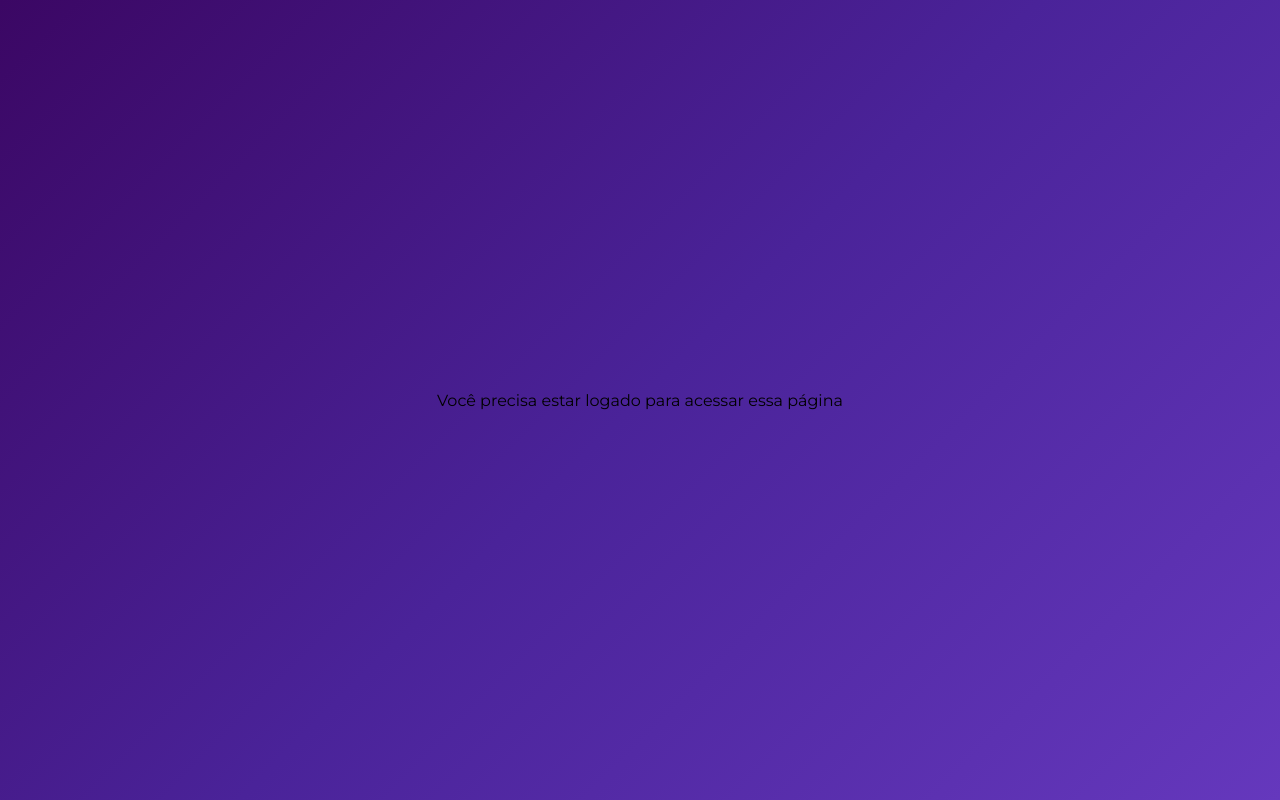
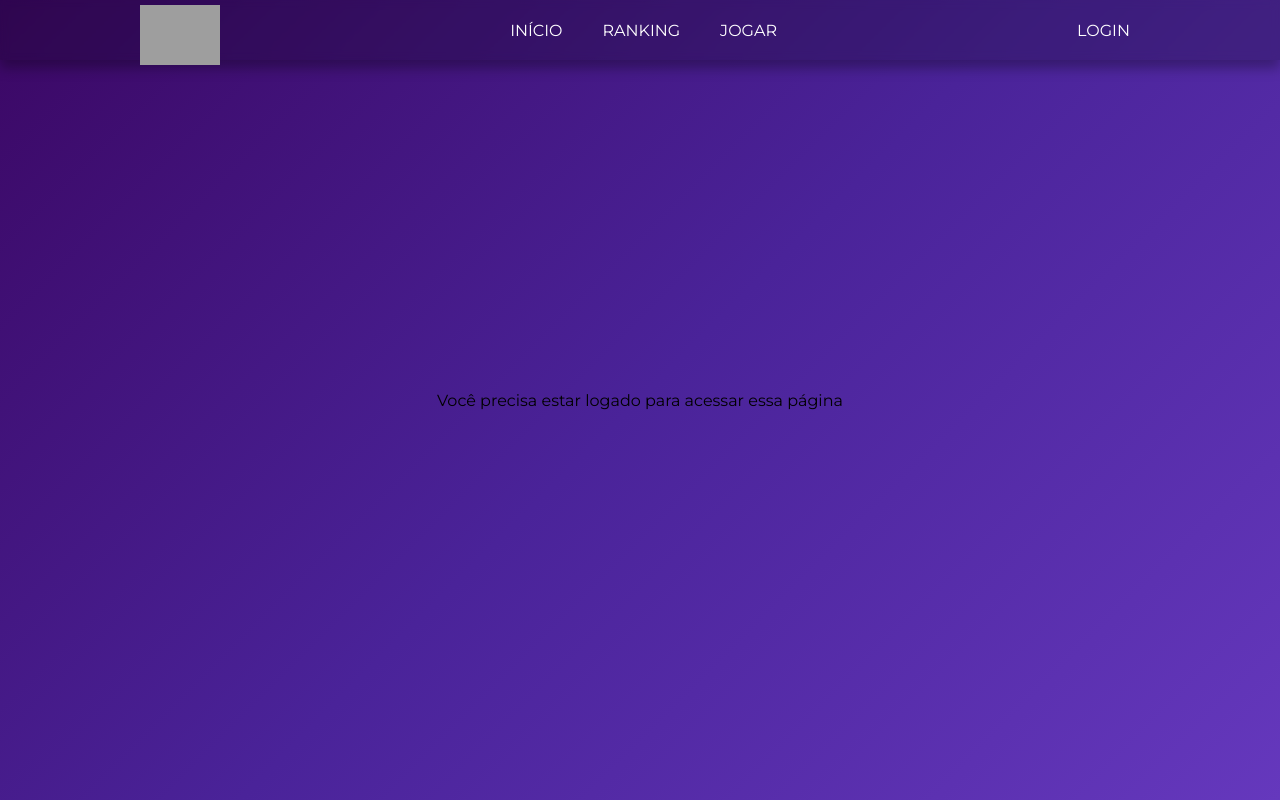
Before and after one commit to 4tevoo/projeto-em-grupo-react-web-geowatch2, a React (Vite) app: page /perfil in a window 1280 px wide. Built offline with nearby package versions, Linux system fonts and the light colour scheme; no server answers; grey boxes are pictures that could not be loaded.

Commit message:
feat: adiciona header

```diff
--- a/package.json
+++ b/package.json
@@ -14,6 +14,7 @@
     "leaflet": "^1.9.4",
     "react": "^19.0.0-rc.1",
     "react-dom": "^19.0.0-rc.1",
+    "react-icons": "^5.6.0",
     "react-leaflet": "^5.0.0-rc.2",
     "react-router": "^7.17.0",
     "react-toastify": "^11.1.0",
--- /dev/null
+++ b/src/components/Header/index.jsx
@@ -0,0 +1,61 @@
+import { DropdownItem, DropdownLinkItem, DropDownLogout, DropdownMenu, HeaderContainer, ImgLogo, Logo, MenuHeader, ProfileBotao, ProfileContainer, SetaDropDown, TituloLogo, TituloUsuario } from "./style";
+import LogoImg from "../../assets/logo.png"
+import { Link } from "react-router";
+import { useAuth } from "../../context/AuthContext";
+import { useState } from "react";
+import { RiLogoutBoxLine } from "react-icons/ri";
+import { IoSettingsOutline } from "react-icons/io5";
+
+export const Header = () =>{
+    const {usuario, loading, logout} = useAuth();
+    const [dropAberto, setDropAberto] = useState(false);
+
+    return(
+        <>
+        <HeaderContainer>
+            <Logo>
+                <ImgLogo src={LogoImg}/>
+            </Logo>
+
+            <MenuHeader>
+                <Link to="/main">Início</Link>
+                <Link to="/ranking">Ranking</Link>
+                <Link to="/geowatch2">Jogar</Link>
+            </MenuHeader>
+
+        {usuario && (
+            <ProfileContainer>
+                <ProfileBotao onClick={() => setDropAberto(!dropAberto)} >
+                    <img src={usuario.avatarURL}/>
+                    <TituloUsuario>{usuario.nome}</TituloUsuario>
+                    <SetaDropDown aberto={dropAberto}>▼</SetaDropDown>
+                </ProfileBotao>
+                {dropAberto && (
+                    <DropdownMenu>
+                        <li>
+                        <DropdownLinkItem to="/perfil"> Perfil</DropdownLinkItem>
+                        </li>
+                        <li>
+                        <DropdownItem disabled title="Em breve">
+                            Configurações <IoSettingsOutline />
+                        </DropdownItem>
+                        </li>
+                        <li>
+                        <DropDownLogout onClick={logout}>
+                            <RiLogoutBoxLine /> Sair
+                        </DropDownLogout>
+                        </li>
+                    </DropdownMenu>
+                    )}
+            </ProfileContainer>
+            )}
+            {!usuario && (
+                        <MenuHeader>
+                            <Link to="/login">LOGIN</Link>
+                        </MenuHeader>
+            )}
+
+        </HeaderContainer>
+        </>
+    )
+}
--- /dev/null
+++ b/src/components/Header/style.jsx
@@ -0,0 +1,195 @@
+import styled from "styled-components";
+import { Link } from "react-router";
+
+export const HeaderContainer = styled.header`
+    width: 100vw;
+    height: 60px;
+    background-color: rgba(0, 0, 0, 0.2);
+    backdrop-filter: blur(4px);
+    box-sizing: border-box;
+    position: fixed;
+    top: 0;
+    left: 0;
+    z-index: 1000;
+    display: flex;
+    align-items: center;
+    justify-content: space-around;
+    // padding-left: 20px;
+    box-shadow: 0 8px 12px 0 rgba(0, 0, 0, 0.3);
+    font-family: "Montserrat";
+`
+
+export const Logo = styled.div`
+    height: 100%;
+    overflow: hidden;
+    display: flex;
+    align-items: center;
+    gap: 2px;
+    margin-top: 10px;
+`
+export const ImgLogo = styled.img`
+    height: 100%;
+`
+export const TituloLogo = styled.span`
+    color: #ffffff;
+    font-weight: bold;
+`
+
+export const MenuHeader = styled.nav`
+    display: flex;
+    gap: 20px;
+    font-size: 1rem;
+
+    a{
+        text-decoration: none;
+        color: #ffffff;
+        text-transform: uppercase;
+        transition: 0.3s ease-in-out;
+        padding: 10px;
+        border-radius: 8px;
+        display: flex;
+        justify-content: center;
+        align-items: center;
+        &:hover{
+            background-color: rgba(255, 255, 255, 0.1);
+        }
+    }
+`
+
+export const ProfileContainer = styled.div`
+    position: relative;
+`
+
+export const ProfileBotao = styled.button`
+    display: flex;
+    align-items: center;
+    gap: 10px;
+    background: transparent;
+    border: none;
+    color: #ffffff;
+    cursor: pointer;
+    padding: 8px 12px;
+    border-radius: 8px;
+    transition: background 0.2s;
+
+    &:hover {
+        background-color: rgba(255, 255, 255, 0.05);
+    }
+
+    img {
+        width: 35px;
+        height: 35px;
+        border-radius: 50%;
+        object-fit: cover;
+        border: 2px solid #5b3ca4;
+        background-color: white;
+    }
+`
+
+export const TituloUsuario = styled.span`
+    font-weight: 500;
+    font-size: 0.95rem;
+`
+
+export const SetaDropDown = styled.span`
+    font-size: 0.7rem;
+    transition: transform 0.2s ease;
+    transform: ${props => props.aberto ? 'rotate(180deg)' : 'rotate(0deg)'};
+`
+
+//menu dropdown
+export const DropdownMenu = styled.ul`
+    position: absolute;
+    top: 100%;
+    right: 0;
+    margin-top: 8px;
+    background-color: #1e153d;
+    border: 1px solid #372963;
+    border-radius: 8px;
+    min-width: 180px;
+    padding: 6px 0;
+    box-shadow: 0px 10px 25px rgba(0, 0, 0, 0.5);
+    list-style: none;
+    z-index: 100;
+    animation: fadeIn 0.15s ease-out;
+    overflow: hidden;
+
+    @keyframes fadeIn {
+        from {
+        opacity: 0;
+        transform: translateY(-5px);
+        }
+        to {
+        opacity: 1;
+        transform: translateY(0);
+        }
+}
+`;
+
+//itens menu dropdown
+export const DropdownItem = styled.button`
+    width: 100%;
+    padding: 10px 16px;
+    background: transparent;
+    border: none;
+    color: #ffffff;
+    text-align: left;
+    font-size: 0.9rem;
+    cursor: pointer;
+    display: flex;
+    align-items: center;
+    transition: background 0.2s, color 0.2s;
+    gap: 5px;
+
+    &:hover {
+        background-color: #291d54;
+        color: #ffffff;
+        text-decoration: none;
+    }
+
+    &:disabled {
+        opacity: 0.35;
+        cursor: not-allowed;
+        &:hover {
+        background: transparent;
+        }
+    }
+}
+`
+export const DropDownLogout = styled(DropdownItem)`
+    color: #B71813;
+    border-top: 1px solid #372963;
+    margin-top: 4px;
+    padding-top: 12px;
+    font-size: 1rem;
+    &:hover {
+        background-color: rgba(255, 85, 85, 0.1);
+        color: #B71813;
+    }
+`
+export const DropdownLinkItem = styled(Link)`
+    width: 100%;
+    padding: 10px 16px;
+    background: transparent !important;
+    background-color: transparent !important;
+    border: none;
+    display: flex;
+    align-items: center;
+
+    color: #ffffff !important;
+    font-size: 0.9rem;
+    font-family: inherit;
+    cursor: pointer;
+    transition: all 0.2s ease-in-out;
+
+    &:link, &:visited, &:active, &:focus {
+        text-decoration: none !important;
+        background: transparent !important;
+        background-color: transparent !important;
+    }
+
+    &:hover {
+        background-color: #291d54 !important;
+        color: #ffffff !important;
+    }
+`
--- a/src/components/Layout/index.jsx
+++ b/src/components/Layout/index.jsx
@@ -1,7 +1,13 @@
 import {Outlet} from "react-router/internal/react-server-client";
+import { Header } from "../Header";
 
 export const Layout = () => {
     return (
-        <Outlet></Outlet>
+        <>
+        <Header/>
+        <Outlet/>
+
+        </>
+
     )
 }
--- a/src/pages/PerfilUsuario/index.jsx
+++ b/src/pages/PerfilUsuario/index.jsx
@@ -1,10 +1,11 @@
 import { BodyUsuario } from "./BodyUsuario"
 import { HeaderUsuario } from "./HeaderUsuario"
-import { ContainerPerfil } from "./style"
+import { BotaoLogout, ContainerPerfil } from "./style"
 import { userService } from "../../services/usuariosService"
 import { useAuth } from "../../context/AuthContext"
 import { ModalUpdate } from "./ModalUpdate"
 import { useState } from "react"
+import { RiLogoutCircleLine } from "react-icons/ri";
 
 export const Perfil = () =>{
 
@@ -29,7 +30,6 @@ export const Perfil = () =>{
         (<ContainerPerfil>
             <HeaderUsuario onExcluirClick={excluirPerfil} onEditarClick={abrirModal}/>
             <BodyUsuario/>
-            <button onClick={logout}> SAIR </button>
             <ModalUpdate abreModal={abreModal} fechaModal={fecharModal}/>
         </ContainerPerfil>) :
         (<ContainerPerfil>
--- a/src/pages/PerfilUsuario/style.jsx
+++ b/src/pages/PerfilUsuario/style.jsx
@@ -11,3 +11,16 @@ export const ContainerPerfil = styled.div`
     height: 100vh;
     font-family: "Montserrat";
 `
+
+export const BotaoLogout = styled.button`
+    border: none;
+    background-color: transparent;
+    color: #ffffff;
+    cursor: pointer;
+    transition: 0.3s ease-in-out;
+
+    &:hover{
+        opacity: 0.8;
+        color: red;
+    }
+`
```
Also changed, not shown: 2 other files (tests, documents, lock files or other folders).
